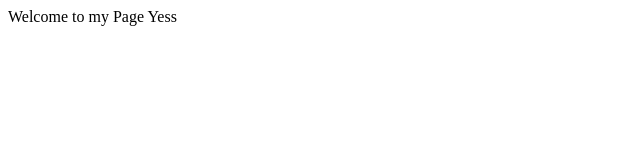
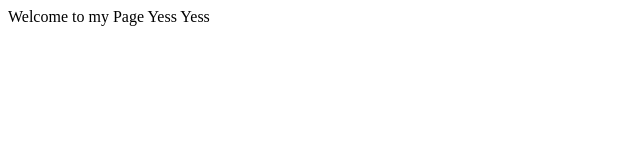
Before and after one commit to abhilashkar2001/simple-html, a plain HTML site: page index.html in a window 1280 px wide. Shown: the full height of the page, 0-640 px from the left. Drawn offline with Linux system fonts and the light colour scheme.

Commit message:
Update index.html

```diff
--- a/index.html
+++ b/index.html
@@ -7,6 +7,6 @@
   </head>
   <body>
     Welcome to my Page
-    Yess
+    Yess Yess
   </body>
 </html>
```
